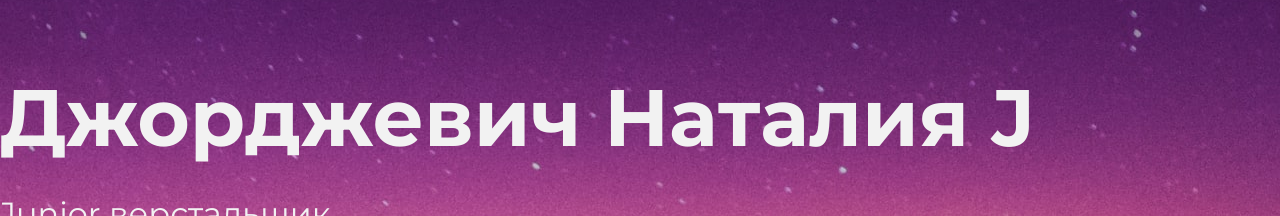
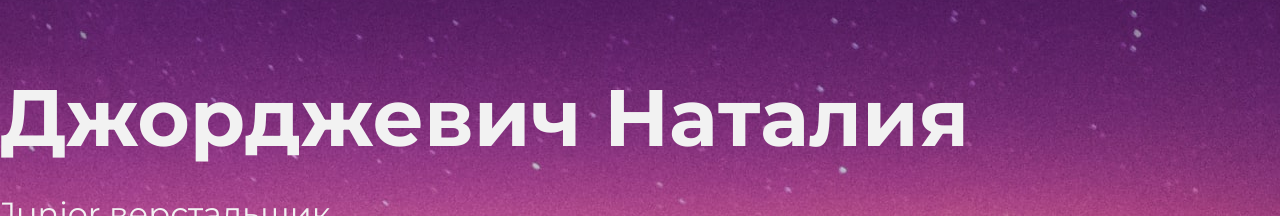
Before and after one commit to Natalyiia/portfilio-site, a plain HTML site: page portfolio-step-1/index.html in a window 1280 px wide. Shown: the part 286-502 px from the top of the page. Drawn offline with Linux system fonts and the light colour scheme.

Commit message:
Update index.html

```diff
--- a/portfolio-step-1/index.html
+++ b/portfolio-step-1/index.html
@@ -16,7 +16,7 @@
     </header>
 
     <section class="hero-image">
-      <h1 class="heading">Джорджевич Наталия J</h1>
+      <h1 class="heading">Джорджевич Наталия </h1>
       <p>Junior верстальщик</p>
     </section>
 
```
